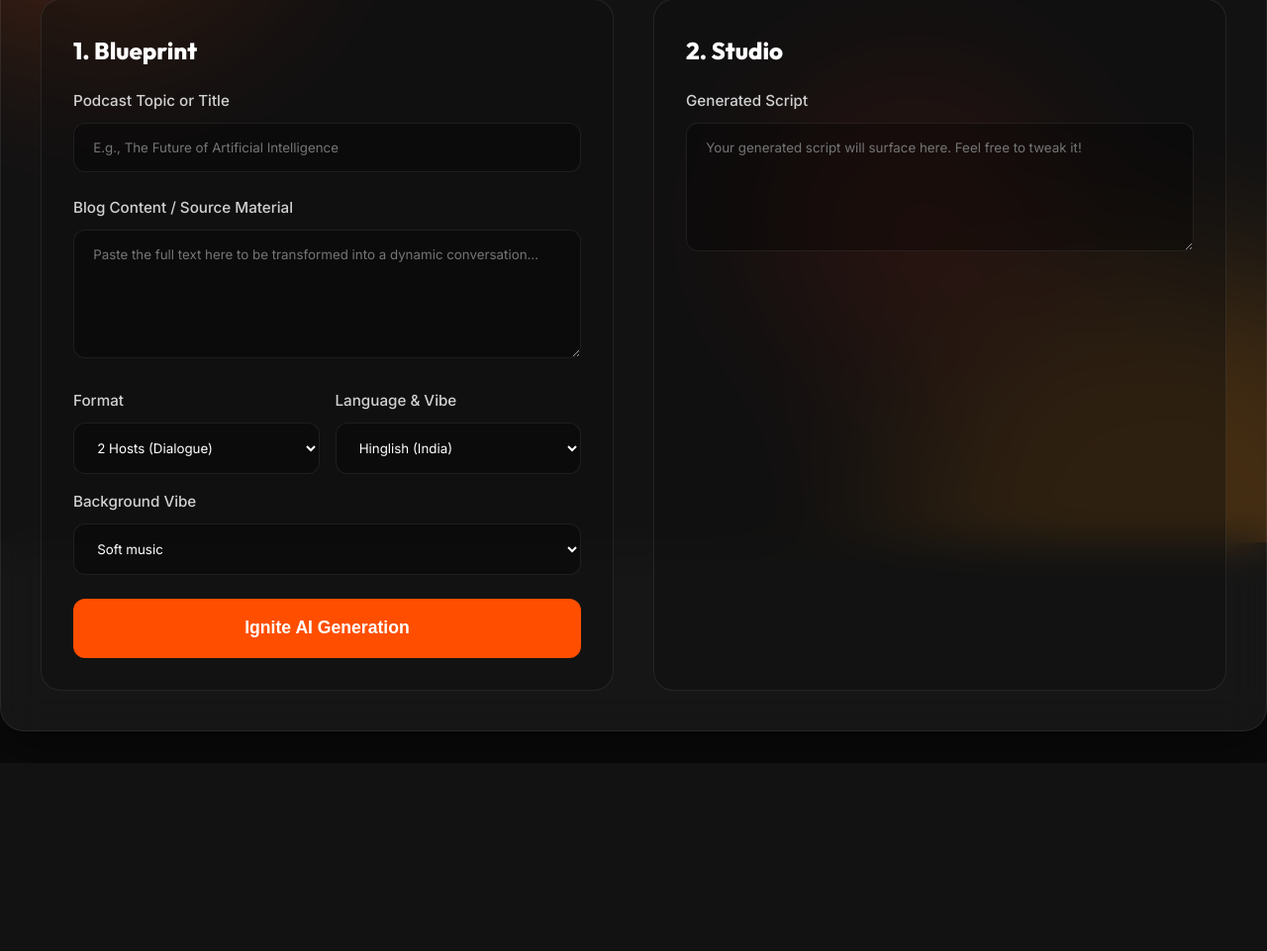
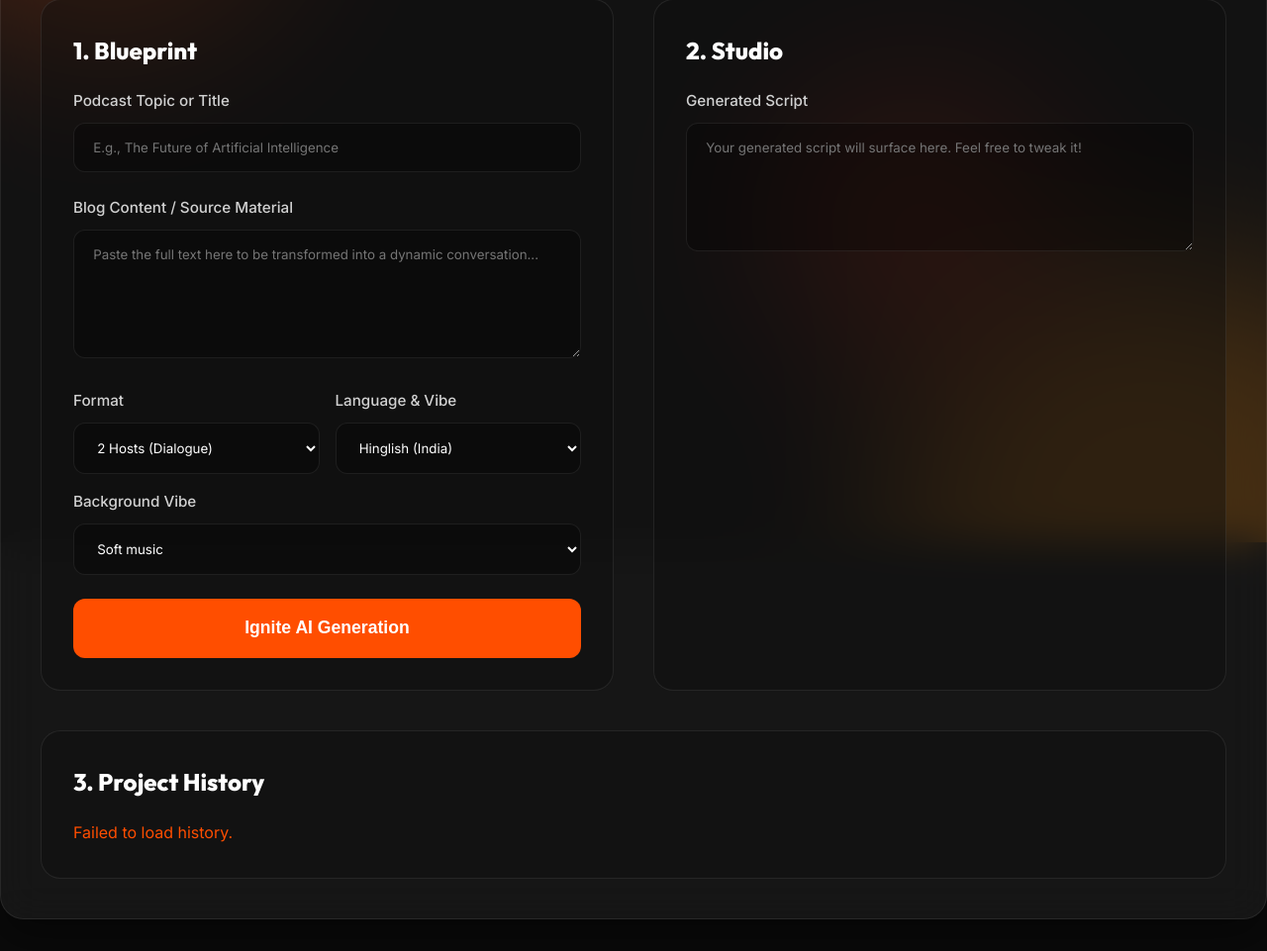
Before and after one commit to varungupta132/T32_Autonomous-AI-Blog-to-Podcast-and-Video-Agent-Using-Virtual-3D-Avatars, a Flask app: page / in a window 1280 px wide. Shown: the part 252-1213 px from the top of the page at 99% size. Before the commit the page ends 991 px from the top, so only its background shows below. Run offline with Flask 3, Linux system fonts and the light colour scheme.

Commit message:
Add Project History Panel

```diff
--- a/templates/index.html
+++ b/templates/index.html
@@ -255,6 +255,31 @@
             font-size: 1.2rem; font-weight: 600; color: var(--accent); font-family: 'Outfit', sans-serif;
         }
 
+        /* Project History Panel */
+        .history-item {
+            display: flex; justify-content: space-between; align-items: center;
+            background: rgba(0, 0, 0, 0.3); border: 1px solid var(--border);
+            padding: 15px 20px; border-radius: 12px; margin-bottom: 10px;
+        }
+        .history-item:hover { border-color: rgba(255, 78, 0, 0.3); }
+        .history-title { font-weight: 600; color: #fff; }
+        .history-meta { font-size: 0.85rem; color: var(--text-muted); }
+        .history-actions { display: flex; gap: 10px; align-items: center; }
+        .history-btn {
+            background: transparent; color: var(--accent); border: 1px solid var(--accent);
+            padding: 6px 16px; border-radius: 20px; text-decoration: none; font-size: 0.85rem;
+            cursor: pointer; transition: all 0.3s; width: auto; font-family: 'Inter', sans-serif;
+            display: inline-block;
+        }
+        .history-btn::after { display: none; }
+        .history-btn:hover { background: var(--accent); color: #000; box-shadow: 0 4px 10px rgba(255, 140, 0, 0.3); transform: none; }
+        .history-scroll {
+            max-height: 250px; overflow-y: auto; padding-right: 5px;
+        }
+        .history-scroll::-webkit-scrollbar { width: 6px; }
+        .history-scroll::-webkit-scrollbar-track { background: rgba(0,0,0,0.1); }
+        .history-scroll::-webkit-scrollbar-thumb { background: rgba(255,140,0,0.5); border-radius: 10px; }
+
         .hidden { display: none !important; }
     </style>
 </head>
@@ -369,6 +394,14 @@
                     <audio id="audioPlayer" controls crossorigin="anonymous"></audio>
                     <a id="downloadLink" href="#" class="download-btn">Download MP3 <svg width="20" height="20" viewBox="0 0 24 24" fill="none" stroke="currentColor" stroke-width="2" stroke-linecap="round" stroke-linejoin="round"><path d="M21 15v4a2 2 0 0 1-2 2H5a2 2 0 0 1-2-2v-4"></path><polyline points="7 10 12 15 17 10"></polyline><line x1="12" y1="15" x2="12" y2="3"></line></svg></a>
                 </div>
+            </div>
+        </div>
+
+        <!-- Bottom Row: Project History -->
+        <div class="card" style="margin-top: 2.5rem;">
+            <h2 style="color: white; margin-bottom: 20px;">3. Project History</h2>
+            <div id="projectHistoryContainer" class="history-scroll">
+                <p style="color: var(--text-muted);">Loading past podcasts...</p>
             </div>
         </div>
     </div>
@@ -623,6 +656,7 @@
                     downloadLink.download = "My_AI_Podcast.mp3";
 
                     audioResult.classList.add('active');
+                    loadHistory(); // Refresh history
                 } else {
                     alert('Error: ' + data.error);
                 }
@@ -643,6 +677,44 @@
         });
         canvas.width = canvas.offsetWidth;
         canvas.height = canvas.offsetHeight;
+
+        // Project History Logic
+        async function loadHistory() {
+            const container = document.getElementById('projectHistoryContainer');
+            try {
+                const res = await fetch('/api/history');
+                const data = await res.json();
+                if (data.success) {
+                    if (data.podcasts.length === 0) {
+                        container.innerHTML = '<p style="color: var(--text-muted);">No generated podcasts yet.</p>';
+                    } else {
+                        container.innerHTML = data.podcasts.map(p => `
+                            <div class="history-item">
+                                <div>
+                                    <div class="history-title">${p.filename}</div>
+                                    <div class="history-meta">${p.size} &nbsp;&bull;&nbsp; ${p.created}</div>
+                                </div>
+                                <div class="history-actions">
+                                    <button class="history-btn" onclick="playHistory('${p.filename}')">Play</button>
+                                    <a class="history-btn" href="/api/download/${p.filename}" download="${p.filename}">Download</a>
+                                </div>
+                            </div>
+                        `).join('');
+                    }
+                }
+            } catch(e) {
+                container.innerHTML = '<p style="color: #ff4e00;">Failed to load history.</p>';
+            }
+        }
+
+        function playHistory(filename) {
+            audioPlayer.src = '/api/stream/' + filename + '?t=' + Date.now();
+            audioPlayer.play();
+            audioResult.classList.add('active');
+            window.scrollTo({ top: audioResult.offsetTop - 100, behavior: 'smooth' });
+        }
+
+        document.addEventListener('DOMContentLoaded', loadHistory);
     </script>
 </body>
 </html>
```
Also changed, not shown: Final_Integrated_Podcast__Studio_updated(1).py (+21 -1 lines).
